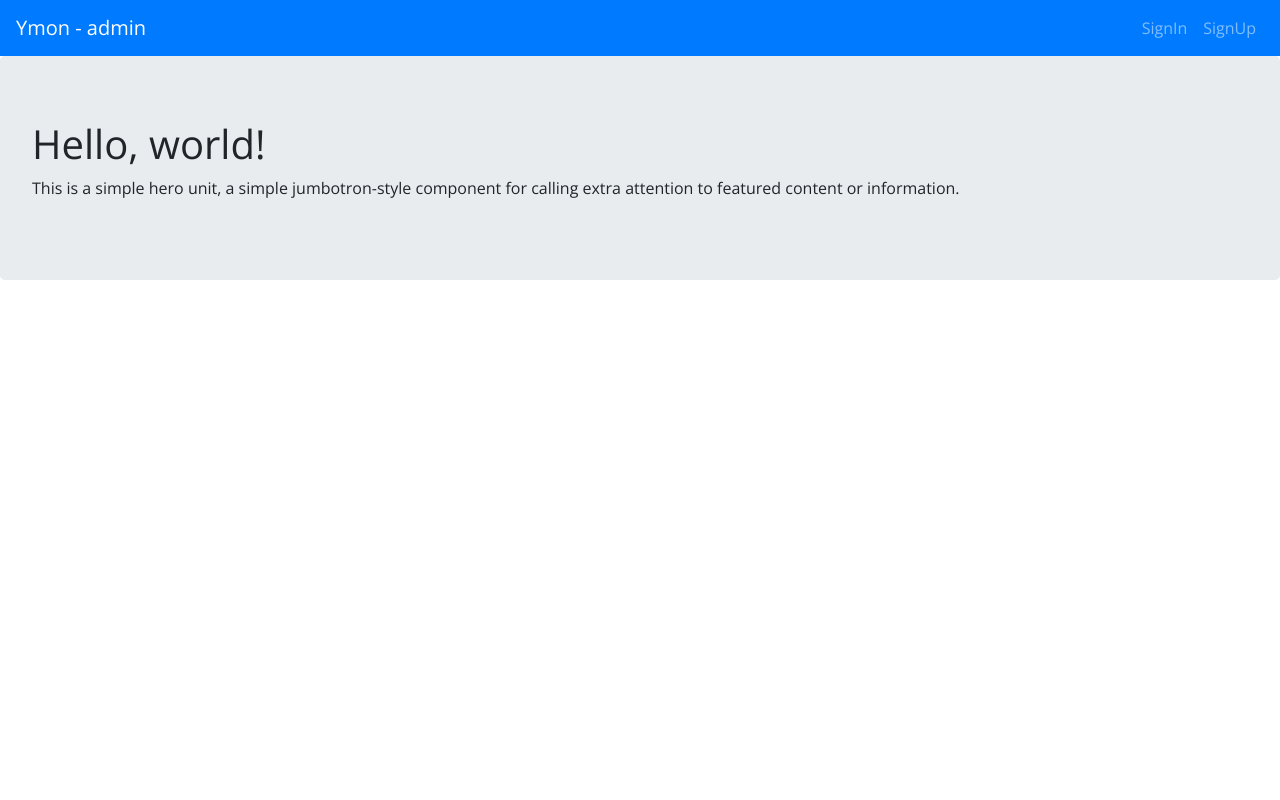
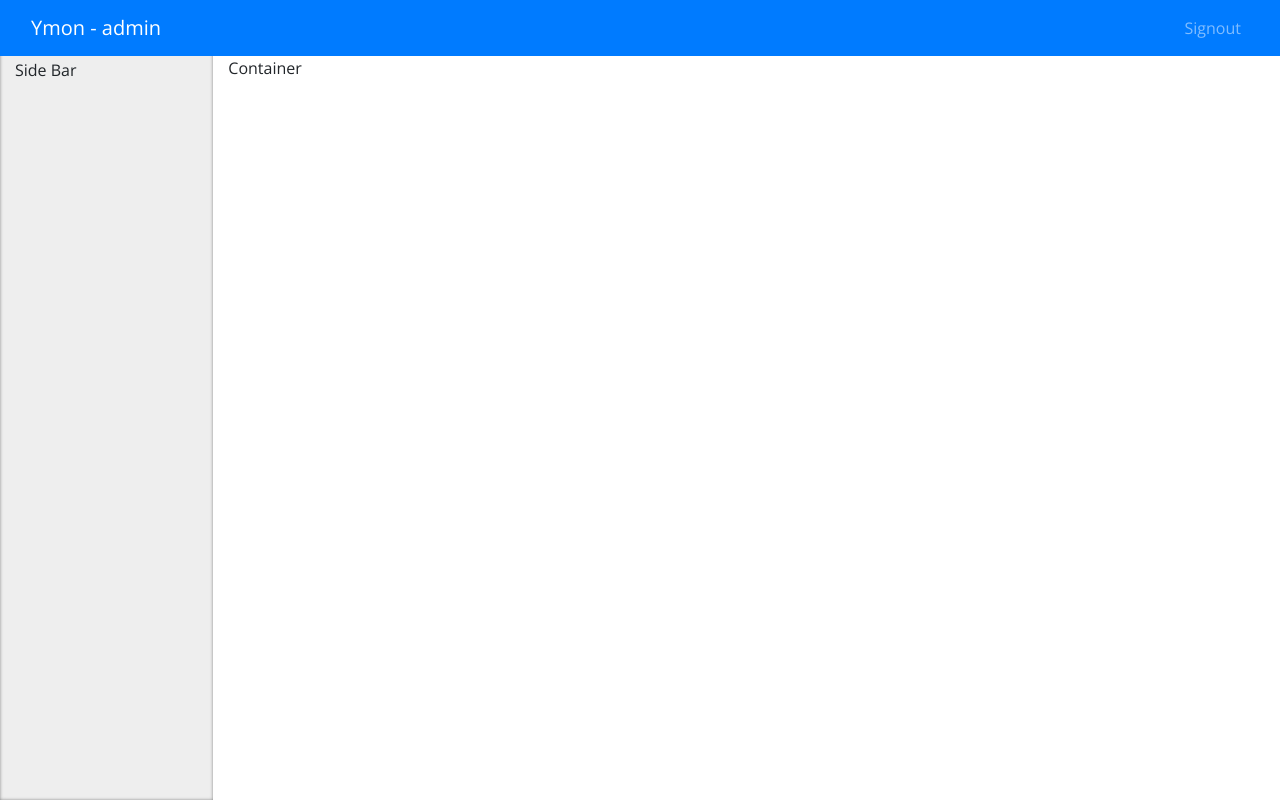
Before and after one commit to jungbumwoo/ymon, a React (Create React App) app in the folder admin-app/: page / in a window 1280 px wide. Built offline with nearby package versions, Linux system fonts and the light colour scheme; sample sign-in values are in the browser's storage.

Commit message:
Admin Css

```diff
--- a/admin-app/src/components/Layout/Header/Header.js
+++ b/admin-app/src/components/Layout/Header/Header.js
@@ -1,13 +1,41 @@
 import React from "react";
 import {
   Navbar,
-  Nav
+  Nav,
+  Container
 } from "react-bootstrap";
 import { NavLink, Link } from "react-router-dom";
+import { useSelector } from "react-redux";
 
 const Header = (props) => {
+  const auth = useSelector(state => state.auth);
+
+  const renderLoggedInLinks = () => {
+    return (
+      <Nav>
+        <li className="nav-item">
+          <span className="nav-link">Signout</span>
+        </li>
+      </Nav>
+    )
+  }
+
+  const renderNonLoggedInLinks = () => {
+    return (
+        <Nav>
+          <li className="nav-item">
+            <NavLink to="signin" className="nav-link">SignIn</NavLink>
+          </li>
+          <li className="nav-item">
+            <NavLink to="signup" className="nav-link">SignUp</NavLink>
+          </li>
+        </Nav>
+    )
+  }
+
   return (
-    <Navbar collapseOnSelect expand="lg" bg="primary" variant="dark">
+    <Navbar collapseOnSelect expand="lg" bg="primary" variant="dark" style={{ zIndex: 1 }}>
+      <Container fluid>
       <Link to="/" className="navbar-brand">Ymon - admin</Link>
       <Navbar.Toggle aria-controls="responsive-navbar-nav" />
       <Navbar.Collapse id="responsive-navbar-nav">
@@ -24,15 +52,9 @@ const Header = (props) => {
             </NavDropdown.Item>
           </NavDropdown> */}
         </Nav>
-        <Nav>
-          <li className="nav-item">
-            <NavLink to="signin" className="nav-link">SignIn</NavLink>
-          </li>
-          <li className="nav-item">
-            <NavLink to="signup" className="nav-link">SignUp</NavLink>
-          </li>
-        </Nav>
+        {auth.authenticate ? renderLoggedInLinks(): renderNonLoggedInLinks()}
       </Navbar.Collapse>
+      </Container>
     </Navbar>
   );
 };
--- a/admin-app/src/container/Home/Home.js
+++ b/admin-app/src/container/Home/Home.js
@@ -1,17 +1,25 @@
 import React from "react";
 import Layout from "../../components/Layout/Layout/Layout";
 import Jumbotron from 'react-bootstrap/Jumbotron';
+import { Container, Row, Col } from "react-bootstrap";
+import "./style.css";
 
 const Home = (props) => {
   return (
     <Layout>
-        <Jumbotron>
+      <Container fluid>
+        <Row>
+          <Col md={2} className="sidebar">Side Bar</Col>
+          <Col md={10} style={{ marginLeft: `auto`}}>Container</Col>
+        </Row>
+      </Container>
+        {/* <Jumbotron>
             <h1>Hello, world!</h1>
             <p>
             This is a simple hero unit, a simple jumbotron-style component for
             calling extra attention to featured content or information.
             </p>
-        </Jumbotron>
+        </Jumbotron> */}
     </Layout>
   );
 };
--- /dev/null
+++ b/admin-app/src/container/Home/style.css
@@ -0,0 +1,9 @@
+.sidebar{
+    position: fixed;
+    top: 0;
+    bottom: 0;
+    left: 0;
+    background-color: #eee;
+    padding-top: 3.6rem;
+    box-shadow: inset 0 0 0.2rem gray;
+}
```
